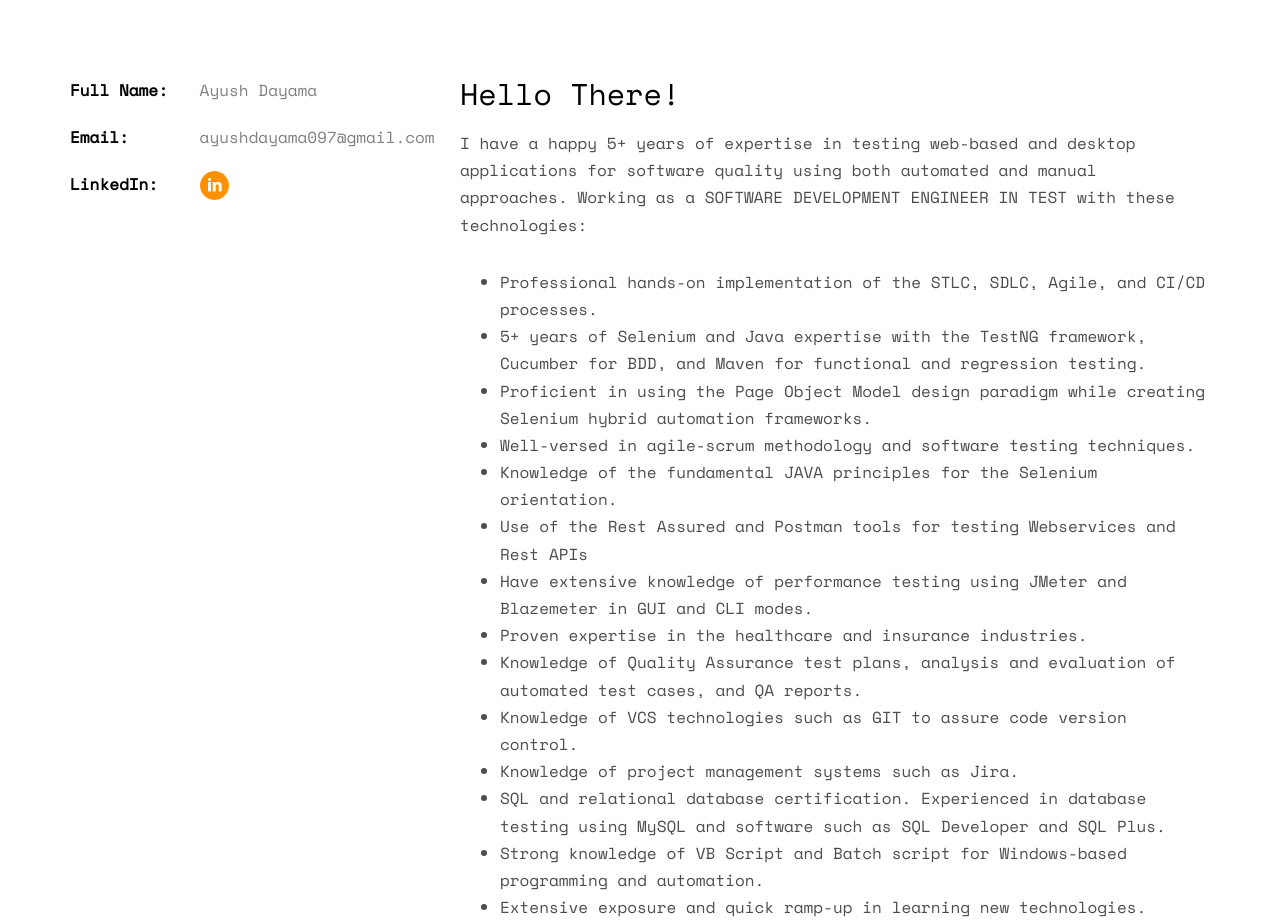
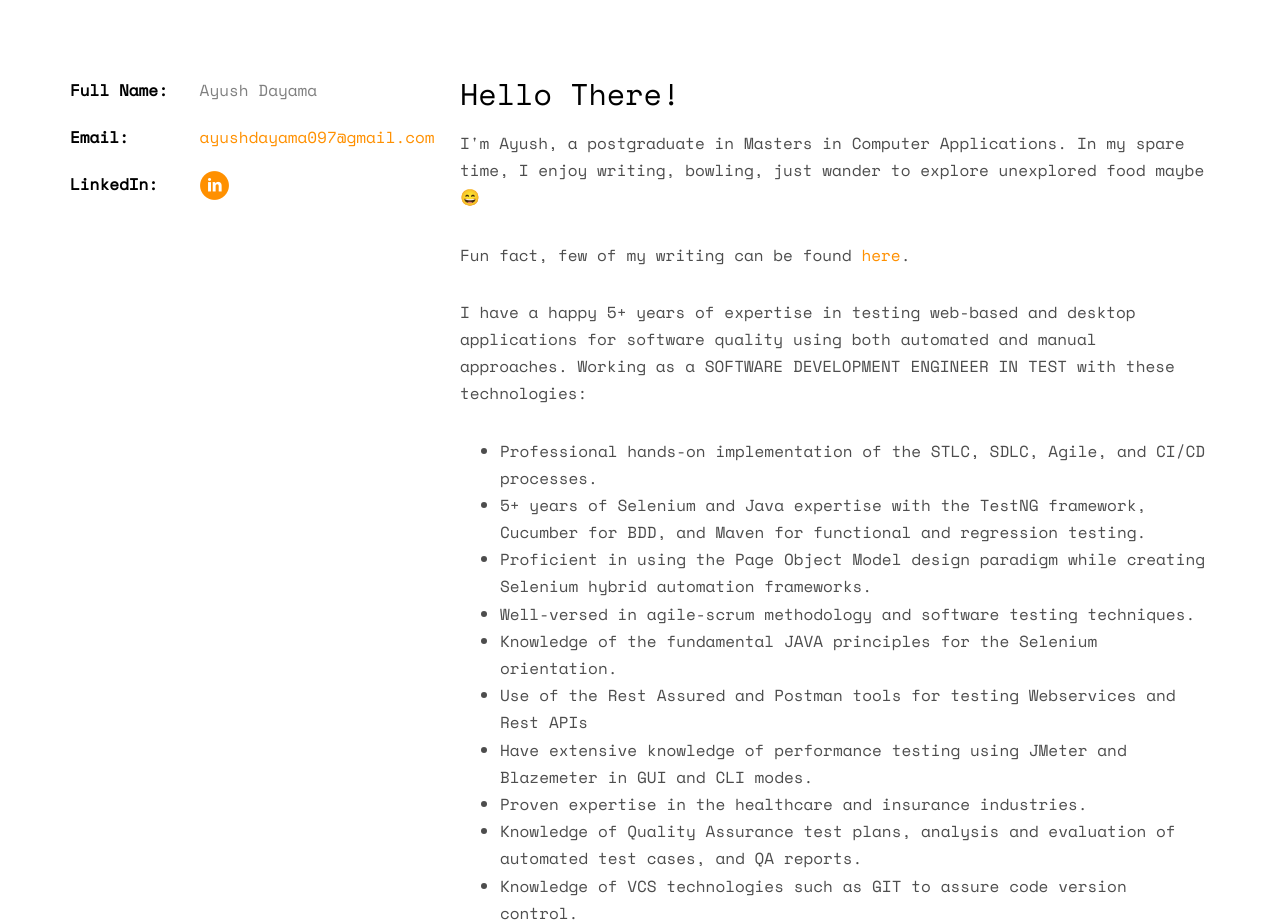
Before and after one commit to ayushdayama/Portfolio, a plain HTML site: page index.html in a window 1280 px wide. Shown: the part 995-1919 px from the top of the page. Drawn offline with nearby package versions, Linux system fonts and the light colour scheme; some packages are replaced by stand-ins of ours; no server answers; files whose address does not match are found by name.

Commit message:
Update index.html

```diff
--- a/index.html
+++ b/index.html
@@ -97,12 +97,14 @@
 				<div class="col-md-4">
 					<ul class="info">
 						<li><span class="first-block">Full Name:</span><span class="second-block">Ayush Dayama</span></li>
-						<li><span class="first-block">Email:</span><span class="second-block">ayushdayama097@gmail.com</span></li>
+						<li><span class="first-block">Email:</span><span class="second-block"><a href="mailto:ayushdayama097@gmail.com?subject=Job%20Opportunity&body=Hi%20Ayush%2C%0D%0A%0D%0AI%20am%20...">ayushdayama097@gmail.com</a></span></li>
 						<li><span class="first-block">LinkedIn:</span><span class="second-block"><h2><a href="https://in.linkedin.com/in/ayush-dayama" class="icon-linkedin-with-circle"></a></h2></span></li>
 					</ul>
 				</div>
 				<div class="col-md-8">
 					<h2>Hello There!</h2>
+					<p>I'm Ayush, a postgraduate in Masters in Computer Applications. In my spare time, I enjoy writing, bowling, just wander to explore unexplored food maybe &#128516;</p>
+					<p>Fun fact, few of my writing can be found <a href="https://www.instagram.com/justathought97/">here</a>.</p>
 					<p>I have a happy 5+ years of expertise in testing web-based and desktop applications for software quality using both automated and manual approaches. Working as a SOFTWARE DEVELOPMENT ENGINEER IN TEST with these technologies:</p>
 					<p>
 						<ul>
```
